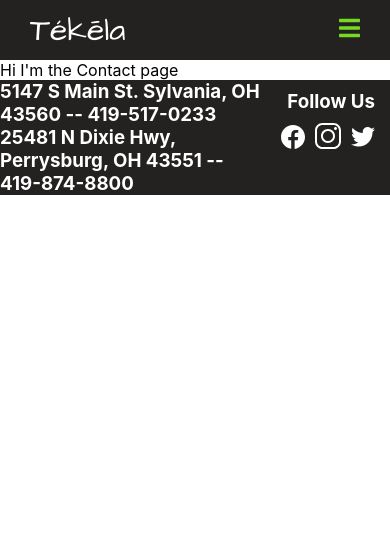
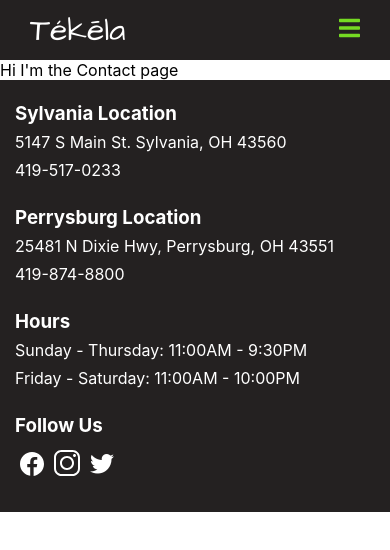
Before and after one commit to ScotttP/tekela-restaurant-page, a React (Create React App) app: page /Contact in a window 390 px wide. Shown: the top 550 px of the page. Built offline with nearby package versions, Linux system fonts and the light colour scheme.

Commit message:
footer fully responsive

```diff
--- a/src/App.scss
+++ b/src/App.scss
@@ -121,17 +121,19 @@ $transition-hover: 0.3s;
 
 #footer {
 	height: fit-content;
-	min-height: 100px;
+	min-height: 150px;
 	display: flex;
 	justify-content: space-between;
+	align-items: center;
 	background: $navbar-background-color;
 	color: $navbar-text-color;
+	padding: 10px;
 	#socialsContainer {
 		display: flex;
 		flex-direction: column;
 		justify-content: flex-start;
-		align-items: flex-end;
-		padding: 10px;
+
+		min-height: 100px;
 
 		#socialsList {
 			display: flex;
@@ -145,9 +147,23 @@ $transition-hover: 0.3s;
 				cursor: pointer;
 			}
 		}
-		h3 {
-			margin-right: 5px;
-		}
+	}
+	.footerDivs {
+		line-height: 1.75em;
+		height: fit-content;
+	}
+}
+
+@media screen and (max-width: 768px) {
+	#footer {
+		flex-direction: column;
+		align-items: flex-start;
+	}
+	#socialsContainer {
+		align-items: flex-start;
+	}
+	.footerDivs {
+		padding: 10px 5px 10px 5px;
 	}
 }
 
--- a/src/Components/Footer.js
+++ b/src/Components/Footer.js
@@ -6,12 +6,22 @@ import Twitter from "../ImagesAndIcons/icons8-twitter-24.png";
 const Footer = () => {
 	return (
 		<div id="footer">
-			<div id="addressContainer">
-				{" "}
-				<h3>5147 S Main St. Sylvania, OH 43560 -- 419-517-0233</h3>
-				<h3>25481 N Dixie Hwy, Perrysburg, OH 43551 -- 419-874-8800</h3>
+			<div className="footerDivs" id="sylvaniaLocationContainer">
+				<h3>Sylvania Location</h3>
+				<p>5147 S Main St. Sylvania, OH 43560</p>
+				<p>419-517-0233</p>
 			</div>
-			<div id="socialsContainer">
+			<div className="footerDivs" id="perrysburgLocationContainer">
+				<h3>Perrysburg Location</h3>
+				<p>25481 N Dixie Hwy, Perrysburg, OH 43551</p>
+				<p>419-874-8800</p>
+			</div>
+			<div className="footerDivs" id="hoursOfOperation">
+				<h3>Hours</h3>
+				<p>Sunday - Thursday: 11:00AM - 9:30PM</p>
+				<p>Friday - Saturday: 11:00AM - 10:00PM</p>
+			</div>
+			<div className="footerDivs" id="socialsContainer">
 				<h3>Follow Us</h3>
 				<ul id="socialsList">
 					<li>
```
Also changed, not shown: 1 other file (tests, documents, lock files or other folders).
